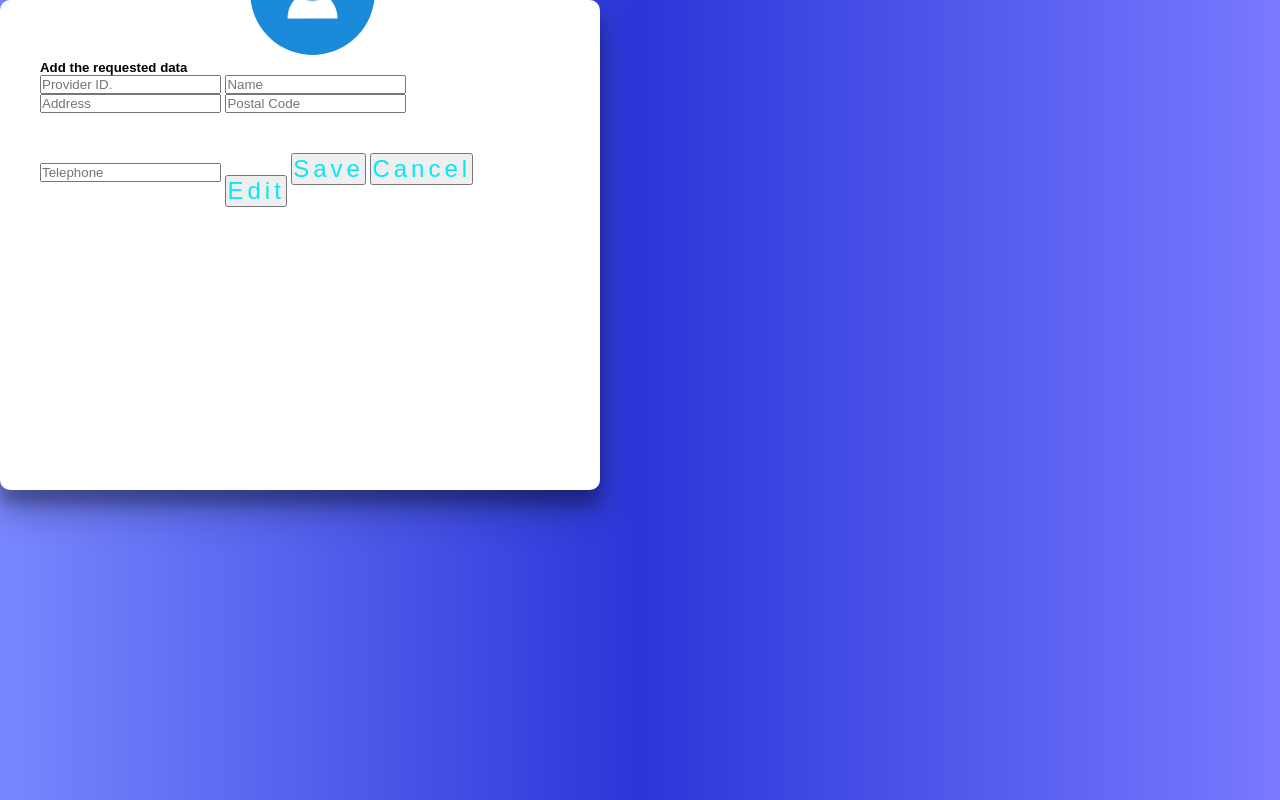
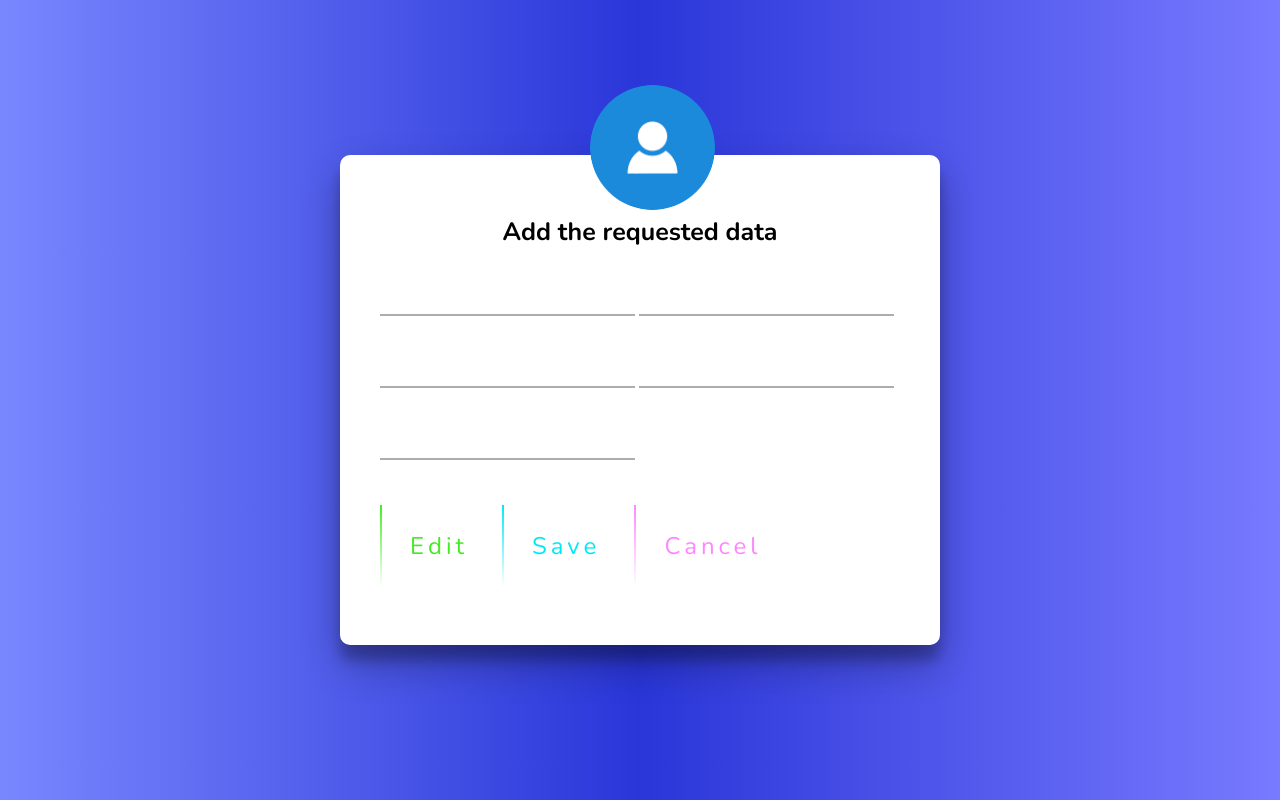
Before and after one commit to LuisHernandez019/Sams_Cakes, a website: page Sams-Cakes_frontend/html/addProvider.html in a window 1280 px wide. Drawn offline with nearby package versions, Linux system fonts and the light colour scheme.

Commit message:
Boton Chidoris v1

```diff
--- a/Sams-Cakes_frontend/css/styleAPR.css
+++ b/Sams-Cakes_frontend/css/styleAPR.css
@@ -3,21 +3,37 @@
     padding: 0;
     text-decoration: none;
     box-sizing: border-box;
+    font-family: 'Nunito', sans-serif;
 }
 
 body {
     width: 100%;
     height: 100vh;
-      /*display: flex;
+    display: flex;
     justify-content: center;
     align-items: center;
-      max-height: 100vh;
-      flex-direction: column; */
     background: -webkit-linear-gradient(left, #7987ff, #2a36d8, #787aff);
-      font-family: Arial, Helvetica, sans-serif;
 }
 
-.FormProvider .logo {
+.form-container {
+  width: 600px;
+  height: 490px;
+  background: #fff;
+  position: relative;
+  border-radius: 10px;
+  box-shadow: 0 19px 38px rgba(0, 0, 0, 0.30), 0 15px 12px rgba(0, 0, 0, 0.22);
+}
+
+.FormProvider {
+  width: 600px;
+  height: 490px;
+  padding: 60px 40px 80px;
+  justify-content: center;
+  align-items: center;
+  border-radius: 10px;
+}
+
+.form-logo {
   width: 125px;
   height: 125px;
   border-radius: 50%;
@@ -26,32 +42,54 @@ body {
   left: calc(50% - 50px);
 }
 
-  .FormProvider {
-    width: 600px;
-    height: 490px;
-    background: #fff;
-    position: relative;
-    padding: 60px 40px 80px;
-    justify-content: center;
-    align-items: center;
-    border-radius: 10px;
-    box-shadow: 0 19px 38px rgba(0, 0, 0, 0.30), 0 15px 12px rgba(0, 0, 0, 0.22);
+.FormProvider h5 {
+  margin: 0;
+  padding: 0 0 0;
+  text-align: center;
+  font-size: 25px;
 }
 
-  .FormProvider .button{
+.txtfield {
+  display: inline-block;
+  width: 49%;
+  border-bottom: 2px solid #adadad;
   position: relative;
-    display: inline-flex;
-    padding: 25px 30 px;
+  margin: 25px auto 5px;
+}
+
+.txtfield input {
+  font-size: 15px;
+  color: #333;
+  border: none;
+  width: 100%;
+  outline: none;
+  background: none;
+  padding: 0 7px;
+  height: 40px;
+}
+
+a {
+  position: relative;
+  display: inline-block;
+  padding: 25px 30px;
   margin: 40px 0;
   color: #03e9f4;
   font-size: 24px;
   text-decoration: none;
-    /*overflow: hidden;*/
+  overflow: hidden;
   transition: 0.5s;
   letter-spacing: 4px;
 }
 
-  .FormProvider .button:hover{
+a:nth-child(1) {
+  filter: hue-rotate(290deg);
+}
+
+a:nth-child(3) {
+  filter: hue-rotate(110deg);
+}
+
+a:hover {
   background: #03e9f4;
   color: #050801;
   box-shadow: 0 0 5px #03e9f4,
@@ -60,7 +98,82 @@ body {
               0 0 200px #03e9f4;
 }
 
-  .FormProvider .button .span{
+a span {
   position: absolute;
   display: block;
 }
+
+a span:nth-child(1) {
+  top: 0;
+  left: -100%;
+  width: 100%;
+  height: 2px;
+  background: linear-gradient(90deg,transparent,#03e9f4);
+  animation: animate1 1s linear infinite;
+}
+
+@keyframes animate1 {
+  0% {
+    left: -100%;
+  }
+  50%,100% {
+    left: 100%;
+  }
+}
+
+a span:nth-child(2) {
+  top: -100%;
+  right: 0;
+  width: 2px;
+  height: 100%;
+  background: linear-gradient(180deg,transparent,#03e9f4);
+  animation: animate2 1s linear infinite;
+  animation-delay: 0.25s;
+}
+
+@keyframes animate2 {
+  0% {
+    top: -100%;
+  }
+  50%,100% {
+    top: 100%;
+  }
+}
+
+a span:nth-child(3) {
+  bottom: 0;
+  right: -100%;
+  width: 100%;
+  height: 2px;
+  background: linear-gradient(270deg,transparent,#03e9f4);
+  animation: animate3 1s linear infinite;
+  animation-delay: 0.5s;
+}
+
+@keyframes animate3 {
+  0% {
+    right: -100%;
+  }
+  50%,100% {
+    right: 100%;
+  }
+}
+
+a span:nth-child(4) {
+  bottom: -100%;
+  left: 0;
+  width: 2px;
+  height: 100%;
+  background: linear-gradient(360deg,transparent,#03e9f4);
+  animation: animate4 1s linear infinite;
+  animation-delay: 0.75s;
+}
+
+@keyframes animate4 {
+  0% {
+    bottom: -100%;
+  }
+  50%,100% {
+    bottom: 100%;
+  }
+}
--- a/Sams-Cakes_frontend/html/addProvider.html
+++ b/Sams-Cakes_frontend/html/addProvider.html
@@ -3,33 +3,70 @@
 <head>
     <meta charset="UTF-8">
     <meta name="viewport" content="width=device-width, initial-scale=1, shrink-to-fit=no">
+            <link href="https://fonts.googleapis.com/css?family=Nunito:400,600,700,800&amp;display=swap" rel="stylesheet">
     <link rel="stylesheet" type="text/css" href="../css/styleAPR.css   ">
     <link rel="stylesheet" type="text/css" href="../css/animate.css">
     <link rel="shortcut icon" href="../img/cupcake.png">
     <title>Add Provider</title>
 </head>
 <body>
+    <div class="animate__animated animate__zoomIn">
+        <div class="form-container">
             <section class="FormProvider">
-        <form>
-            <img src="../img/userPr.png" class="logo">
+                <div>
+                    <img src="../img/userPr.png" class="form-logo">
                     <h5>Add the requested data</h5>
-            <input type="text" placeholder="Provider ID.">
-            <input type="text" placeholder="Name">
-            <input type="text" placeholder="Address">
-            <input type="text" placeholder="Postal Code">
-            <input type="text" placeholder="Telephone">
-            <button class="button">
+                    <div class="txtfield">
+                        <input type="text">
+                        <span data-placeholder="Provider ID"></span>
+                    </div>
+                    <div class="txtfield">
+                        <input type="text">
+                        <span data-placeholder="Name"></span>
+                    </div>
+                    <div class="txtfield">
+                        <input type="text">
+                        <span data-placeholder="Address"></span>
+                    </div>
+                    <div class="txtfield">
+                        <input type="text">
+                        <span data-placeholder="Postal Code"></span>
+                    </div>
+                    <div class="txtfield">
+                        <input type="text">
+                        <span data-placeholder="Telephone"></span>
+                    </div>
+                    <div class="botones">
+                        <a href="">
                             <span></span>
                             <span></span>
                             <span></span>
                             <span></span>
                             Edit
-            </button>
-            <button class="button">Save</button>
-            <button class="button">Cancel</button>
-        </form>
+                        </a>
+                        <a href="">
+                            <span></span>
+                            <span></span>
+                            <span></span>
+                            <span></span>
+                            Save
+                        </a>
+                        <a href="">
+                            <span></span>
+                            <span></span>
+                            <span></span>
+                            <span></span>
+                            Cancel
+                        </a>
+                    </div>
+                </div>
             </section>
-    <!--<script type="text/javascript" src="addP.js"></script> -->
+        </div>
+    </div>
+    <script>if (typeof module === 'object') { window.module = module; module = undefined; }</script>
+    <script src="../js/jquery.min.js"></script>
+    <script type="text/javascript" src="../js/inputAnimation.js"></script>
+    <script>if (window.module) module = window.module;</script>
 </body>
 
 </html>
```
Lines whose indentation alone changed are shown as unchanged.
